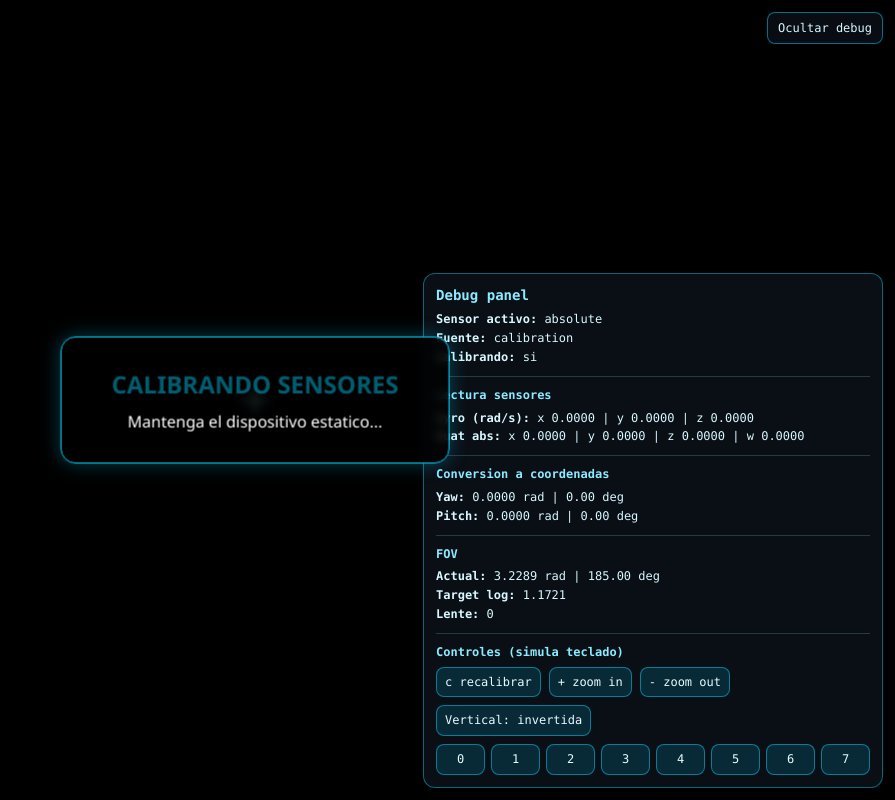
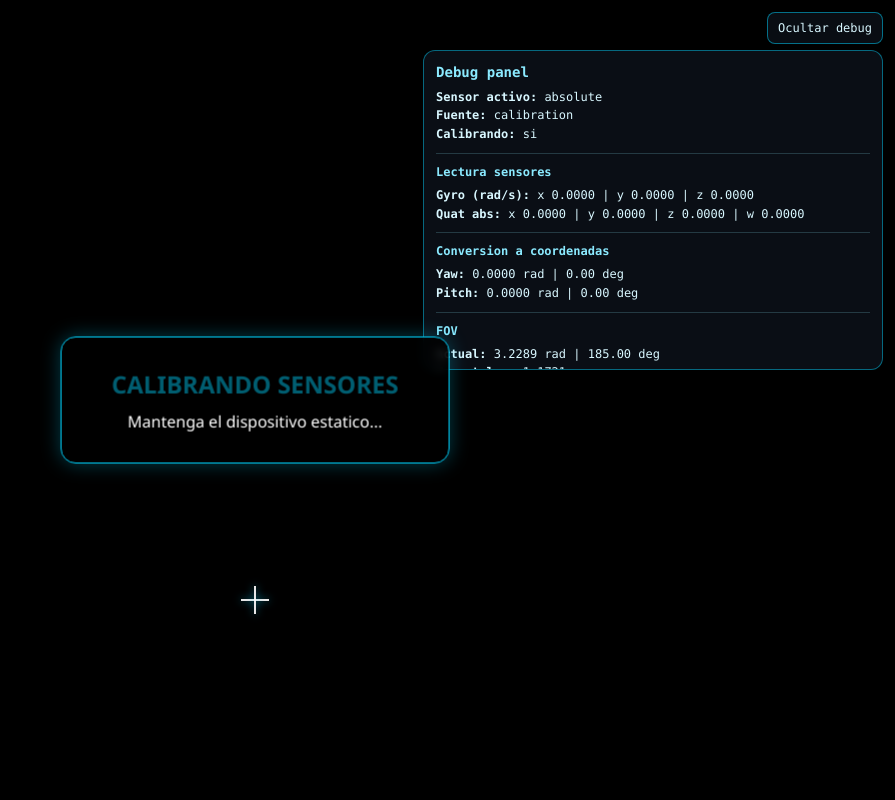
Before and after one commit to abellinouc/abellinouc.github.io, a Svelte app: page / in a window 1280 px wide. Shown: the whole page, without its empty margins (385-1280 px from the left). Built offline with nearby package versions, Linux system fonts and the light colour scheme; no server answers.

Commit message:
time change added, view on bottom, debug on top

```diff
--- a/src/App.svelte
+++ b/src/App.svelte
@@ -9,6 +9,27 @@
   let onDebugZoomIn = () => {};
   let onDebugZoomOut = () => {};
   let onDebugToggleVertical = () => {};
+
+
+  const JULIAN_HOUR = 1 / 24;
+
+  function addHour() {
+    // Cerchiamo l'engine direttamente nell'istanza globale o variabile
+    const core = window.currentStelEngine?.core;
+    if (core?.observer) {
+      core.observer.utc += JULIAN_HOUR;
+      console.log("Ora +1");
+    }
+  }
+
+  function subHour() {
+    const core = window.currentStelEngine?.core;
+    if (core?.observer) {
+      core.observer.utc -= JULIAN_HOUR;
+      console.log("Ora -1");
+    }
+  }
+
   let isDebugPanelVisible = true;
   let invertVerticalMotion = true;
 
@@ -133,6 +154,7 @@
         canvas: canvasEl,
         async onReady(stel) {
         engine = stel;
+        window.currentStelEngine = stel;
         const { core } = stel;
 
         const now = new Date();
@@ -280,7 +302,7 @@
       gyroFreq: 100,
       absFreq: 30,
       calibDuration: 3,
-      fovThreshold: 0.8,
+      fovThreshold: 0.2, //para que sea mas preciso de forma absoluta tambien a niveles de zoom un poco mas altos
       gyroDeadzone: 0.003,
       dynamicThreshold: 0.02,
       dynamicGainMultiplier: 10.0,
@@ -695,6 +717,7 @@
     onDebugZoomOut = triggerZoomOut;
     onDebugToggleVertical = toggleVerticalMotion;
 
+
     function handleKeyDown(e) {
       const key = e.key.toLowerCase();
 
@@ -735,6 +758,7 @@
       onDebugZoomIn = () => {};
       onDebugZoomOut = () => {};
       onDebugToggleVertical = () => {};
+
     };
   });
 </script>
@@ -763,6 +787,8 @@
       onZoomIn={onDebugZoomIn}
       onZoomOut={onDebugZoomOut}
       onToggleVertical={onDebugToggleVertical}
+      onAddHour={addHour}
+      onSubHour={subHour}
     />
   {/if}
 </main>
@@ -791,8 +817,10 @@
 
   #stel-canvas {
     width: 100%;
-    height: 100%;
+    height: 50%;
     display: block;
+    position: absolute;
+    top:50%;
   }
 
   #debug-toggle {
@@ -815,7 +843,7 @@
 
   .crosshair {
     position: absolute;
-    top: 50%;
+    top: 75%;
     left: 50%;
     width: 40px;
     height: 40px;
--- a/src/components/DebugPanel.svelte
+++ b/src/components/DebugPanel.svelte
@@ -6,6 +6,10 @@
   export let onZoomOut = () => {};
   export let onToggleVertical = () => {};
   export let invertVertical = true;
+  export let onAddHour;
+  export let onSubHour;
+
+  const f = (n) => n.toFixed(2);
 
   const lensLevels = [0, 1, 2, 3, 4, 5, 6, 7];
 
@@ -48,6 +52,15 @@
     <p><strong>Lente:</strong> {debug.currentLensLevel ?? "-"}</p>
   </section>
 
+  <section>
+  <h4>Tiempo</h4>
+  <div class="row time-controls">
+
+      <button type="button" on:click={onSubHour}>- 1 hora</button>
+      <button type="button" on:click={onAddHour}>+ 1 hora</button>
+  </div>
+  </section>
+
   <section class="controls">
     <h4>Controles (simula teclado)</h4>
     <div class="row">
@@ -58,6 +71,7 @@
         Vertical: {invertVertical ? "invertida" : "normal"}
       </button>
     </div>
+
     <div class="lens-grid">
       {#each lensLevels as level}
         <button type="button" on:click={() => onSelectLens(level)}>{level}</button>
@@ -70,10 +84,10 @@
   .debug-panel {
     position: absolute;
     right: 12px;
-    bottom: 12px;
+    top: 50px;
     z-index: 40;
     width: min(94vw, 460px);
-    max-height: min(70vh, 620px);
+    height: 40%;
     overflow: auto;
     background: rgba(12, 16, 24, 0.88);
     border: 1px solid rgba(0, 212, 255, 0.45);
@@ -127,4 +141,14 @@
   button:hover {
     background: rgba(0, 212, 255, 0.3);
   }
+
+  .time-controls button {
+    flex: 1;
+    background: rgba(255, 166, 0, 0.1); /* Un tocco di arancio/ambra per il tempo */
+    border-color: rgba(255, 166, 0, 0.4);
+  }
+
+  .time-controls button:hover {
+    background: rgba(255, 166, 0, 0.25);
+  }
 </style>
```
Also changed, not shown: 1 other file (tests, documents, lock files or other folders).
